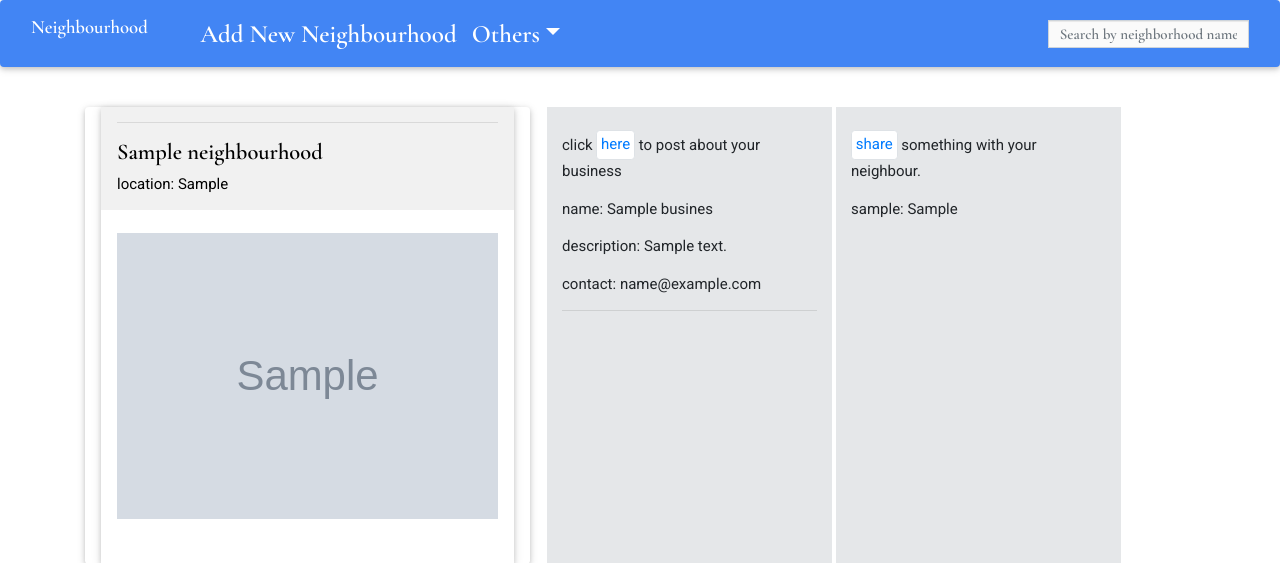
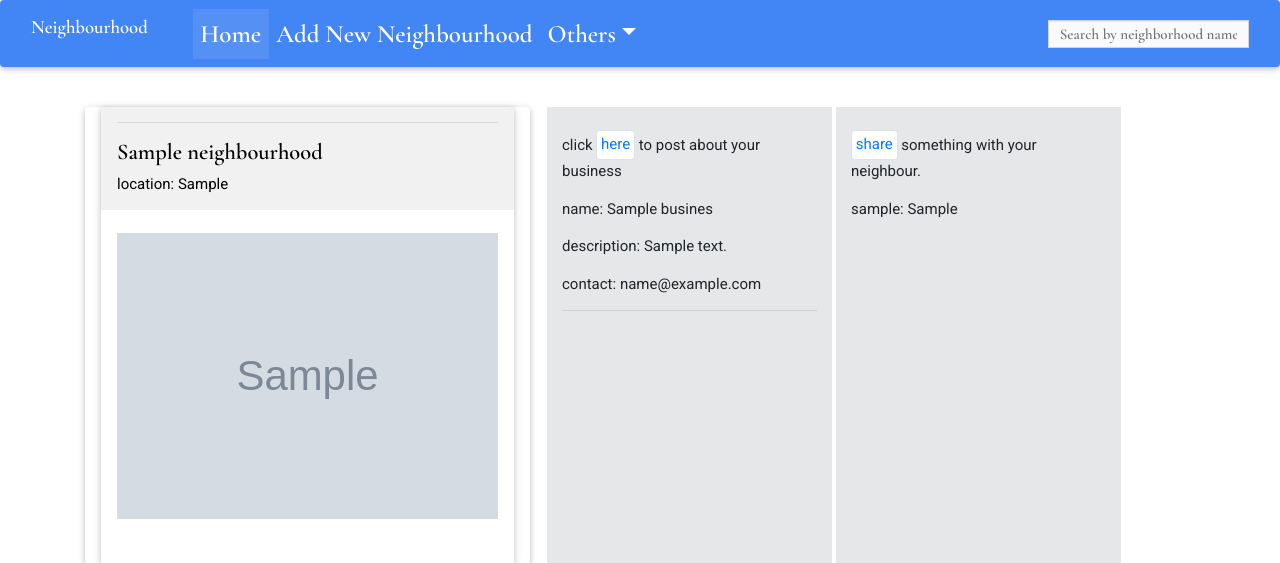
Before and after one commit to DannyMyles/Neighbourhood, a Django app: page /detail/1/ in a window 1280 px wide. Shown: the top 563 px of the page. Run offline with Django 3.2, Linux system fonts and the light colour scheme; tables that the repository leaves empty hold one stand-in row (values such as "Sample post"); grey boxes marked "Sample" are stand-in pictures; some libraries are stand-ins or nearby versions.

Commit message:
added navbar

```diff
--- a/mtaa/templates/navbar.html
+++ b/mtaa/templates/navbar.html
@@ -37,11 +37,11 @@
 
             <!-- Links -->
             <ul class="navbar-nav mr-auto">
-                <!-- <li class="nav-item active">
+                <li class="nav-item active">
                     <a class="nav-link" href="{% url 'home' %}">Home
                         <span class="sr-only">(current)</span>
                     </a>
-                </li> -->
+                </li>
                 <li class="nav-item">
                     <a class="nav-link" href="{% url 'addneighbourhood' %}">Add New Neighbourhood</a>
                 </li>
```
